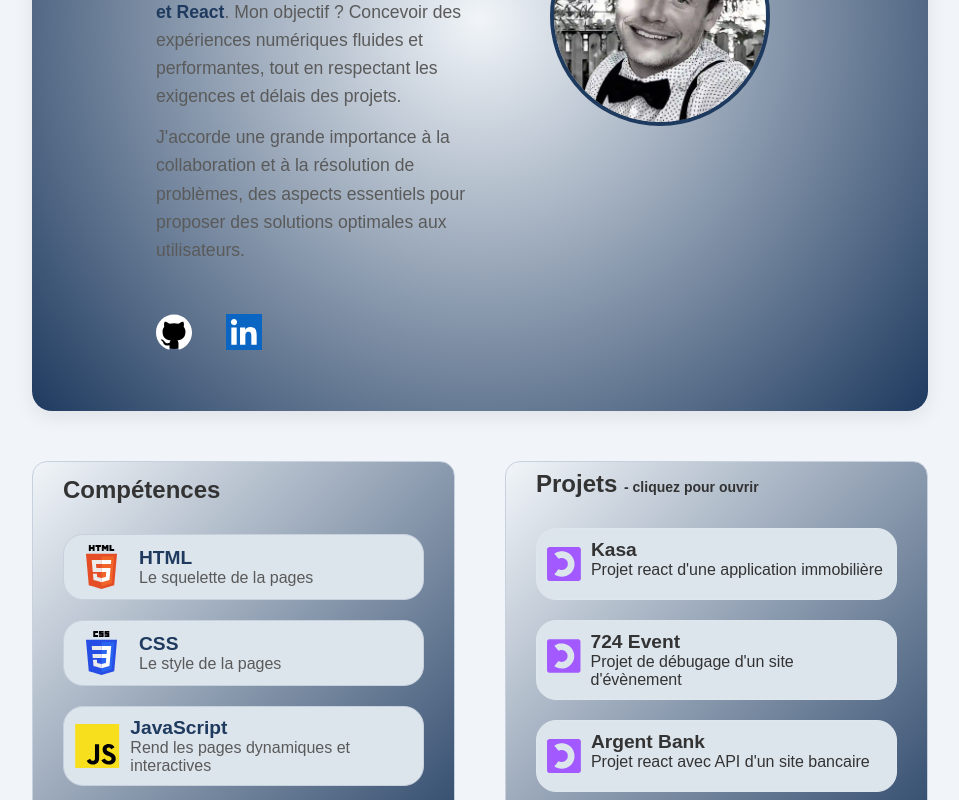
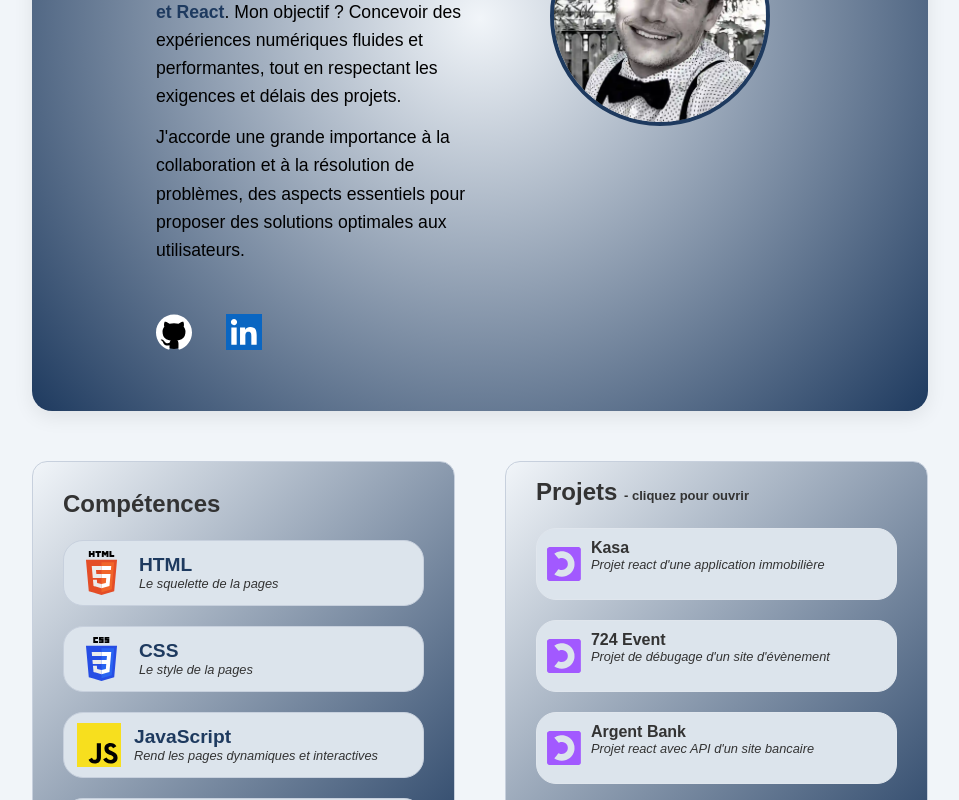
Before and after one commit to Stephane-Aknin/Stephane-Aknin.github.io, a React (Vite) app: page / in a window 1280 px wide. Shown: the part 460-1260 px from the top of the page, without its empty margins (160-1119 px from the left). Built offline with nearby package versions, Linux system fonts and the light colour scheme; a web font is replaced by a local one.

Commit message:
dernieres modification avant deploy

```diff
--- a/src/styles/components/_hero.scss
+++ b/src/styles/components/_hero.scss
@@ -36,7 +36,7 @@
 
   p {
     font-size: 1.1rem;
-    color: vars.$text-color-secondary;
+    color: black;
     line-height: 1.6;
     margin-bottom: 0.8rem;
 
--- a/src/styles/components/_skillcard.scss
+++ b/src/styles/components/_skillcard.scss
@@ -38,8 +38,8 @@
   }
 
   p {
-    font-size: 1rem;
-    color: vars.$text-color-secondary;
+    font-size: 0.8rem;
+    font-style: italic;
   }
 }
 
--- a/src/styles/components/_skills.scss
+++ b/src/styles/components/_skills.scss
@@ -14,13 +14,14 @@
   height: 450px;
 
   h2 {
-    padding: 10px 30px;
+    padding: 2px 30px;
   }
 }
 
 @media screen and (max-width: #{map.get(vars.$breakpoints, medium)}) {
   .skills__box {
     width: 100%;
-    height: 400px;
+    height: auto;
   }
+
 }
--- a/src/styles/components/_workcard.scss
+++ b/src/styles/components/_workcard.scss
@@ -7,6 +7,7 @@
   flex-wrap: wrap;
   gap: 20px;
   padding: 20px;
+
 }
 
 .w-card {
@@ -18,12 +19,12 @@
   background-color: vars.$background-color-secondary;
 
   & {
-    transition: transform 0.3s ease, border 0.3s ease; /* Ajoute une transition fluide */
+    transition: transform 0.3s ease, border 0.3s ease;
   }
 
   &:hover {
-    transform: scale(1.05); /* Légère augmentation de la taille */
-    border: 1px solid vars.$border-color-hover; /* Conserver la bordure */
+    transform: scale(1.05);
+    border: 1px solid vars.$border-color-hover;
   }
 
 
@@ -52,11 +53,12 @@
   flex-direction: column;
 
   h3 {
-    font-size: 1.2rem;
+    font-size: 1rem;
   }
 
   p {
-    font-size: 1rem;
+    font-size: 0.8rem;
+    font-style: italic;
   }
 }
 
--- a/src/styles/components/_works.scss
+++ b/src/styles/components/_works.scss
@@ -14,10 +14,10 @@
   height: 450px;
 
   h2 {
-    padding: 10px 30px;
+    padding: 2px 30px;
 
     span {
-      font-size: 14px;
+      font-size: 13px;
     }
   }
 }
@@ -25,6 +25,6 @@
 @media screen and (max-width: #{map.get(vars.$breakpoints, medium)}) {
   .works__box {
     width: 100%;
-    height: 400px;
+    height: auto;
   }
 }
```
